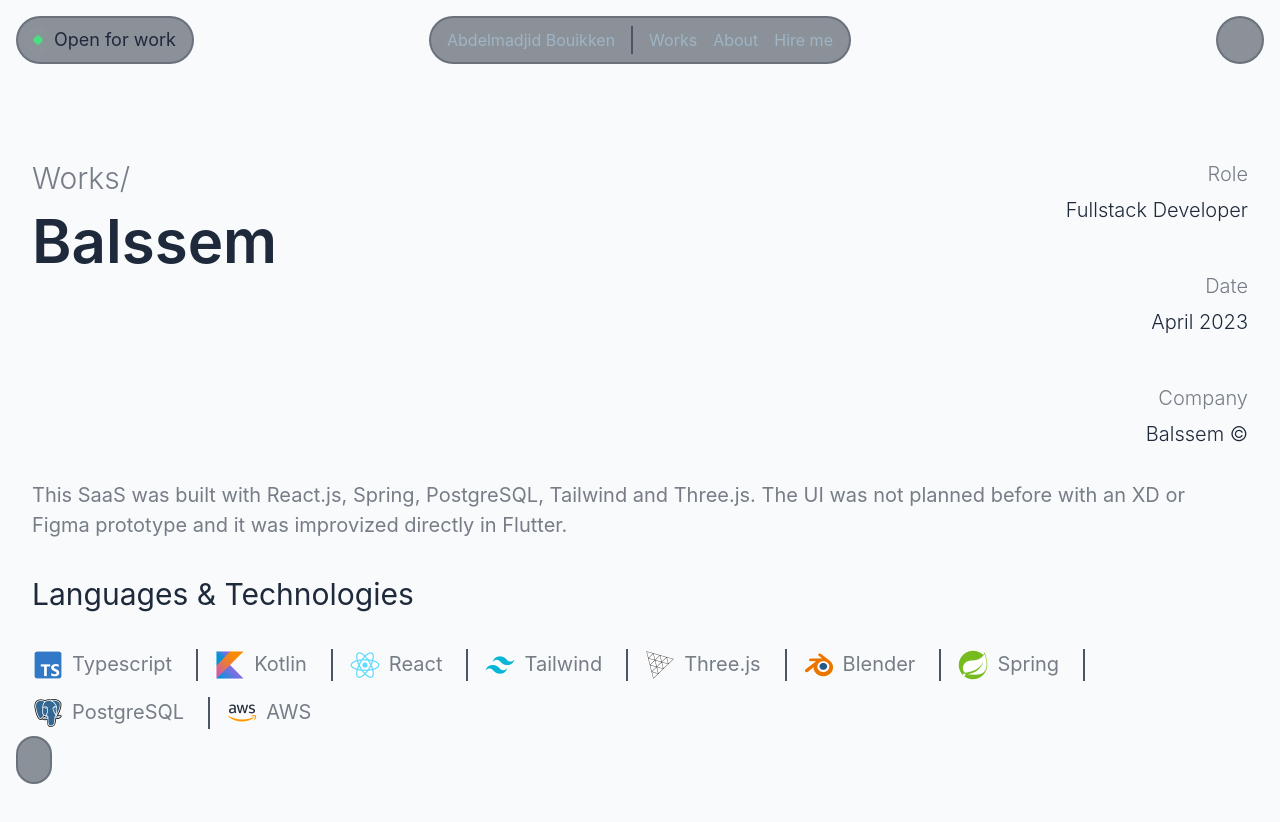
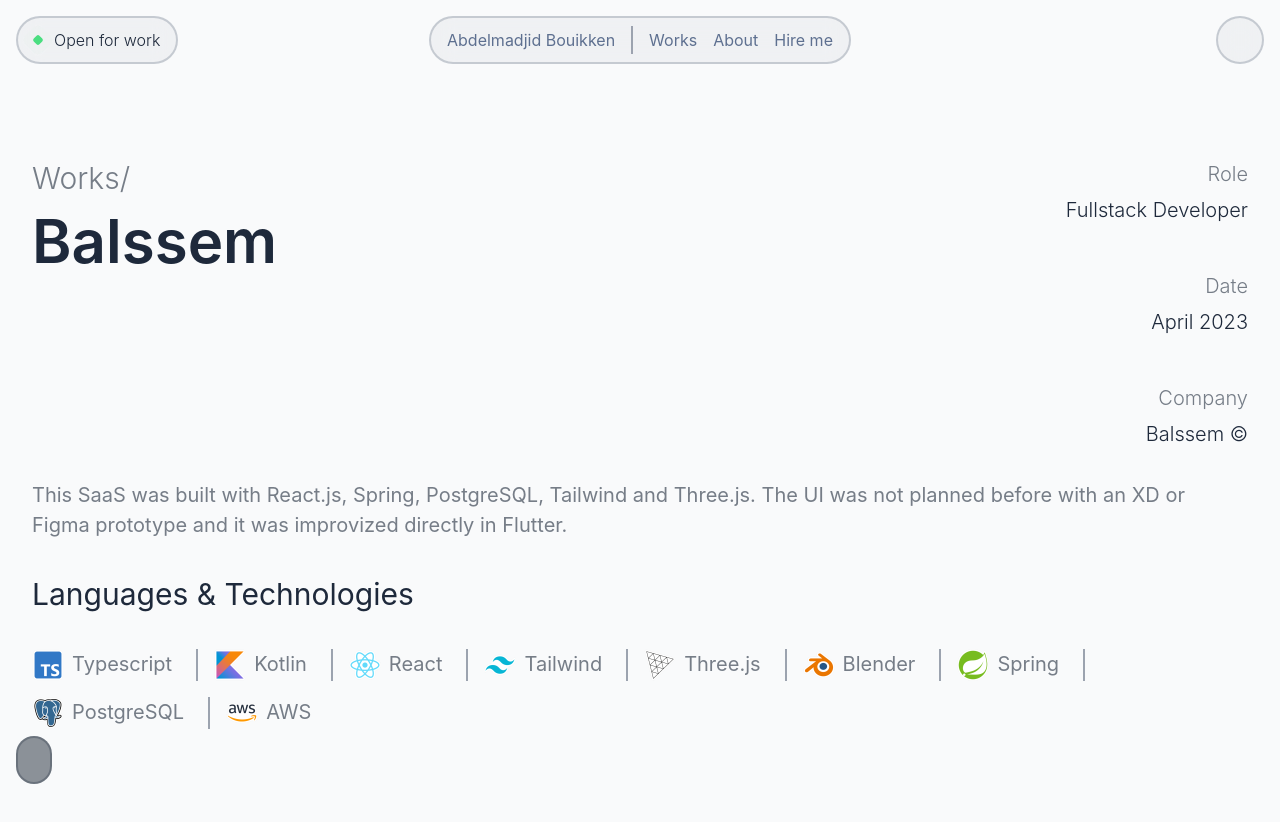
Before and after one commit to Majidbouikken/Portfolio, a React (Create React App) app: page /Balssem in a window 1280 px wide. Shown: the top 822 px of the page. Built offline with nearby package versions, Linux system fonts and the light colour scheme.

Commit message:
Improve theming

```diff
--- a/package.json
+++ b/package.json
@@ -28,6 +28,8 @@
   },
   "scripts": {
     "start": "react-scripts start",
+    "predeploy" : "npm run build",
+    "deploy" : "gh-pages -d build",
     "build": "react-scripts build",
     "test": "react-scripts test",
     "eject": "react-scripts eject"
@@ -49,5 +51,8 @@
       "last 1 firefox version",
       "last 1 safari version"
     ]
+  },
+  "devDependencies": {
+    "gh-pages": "^6.1.1"
   }
 }
--- a/src/components/Availability.tsx
+++ b/src/components/Availability.tsx
@@ -3,7 +3,7 @@
     const options: Intl.DateTimeFormatOptions = { timeZone: timezone, hour12: true, hour: '2-digit', minute: '2-digit', timeZoneName: 'short' };
     const localTime = new Intl.DateTimeFormat('en-US', options).format(new Date());
 
-    return (<div className="group fixed flex flex-row h-12 justify-stretch items-center top-4 start-4 px-4 py-2 gap-3 bg-gray-800/50 hover:bg-gray-800/80 border-gray-600/50 hover:border-gray-600 border-2 rounded-full backdrop-blur-md transition-colors duration-500 cursor-pointer">
+    return (<div className="group fixed flex flex-row h-12 justify-stretch items-center top-4 start-4 px-4 py-2 gap-3 bg-background-200/50 hover:bg-background-200/80 dark:bg-background-800/50 dark:hover:bg-background-800/80 border-background-400/50 hover:border-background-400 dark:border-background-600/50 dark:hover:border-background-600 border-2 rounded-full backdrop-blur-md transition-colors duration-500 cursor-pointer">
         {isAvailable?
             (<div className="rotate-45 flex">
                 <div className="h-2 w-2 bg-green-400 rounded-sm animate-throb" />
@@ -14,9 +14,9 @@
                 <div className="absolute m-auto h-2 w-2 bg-red-400 rounded-full" />
             </div>)
         }
-        <h5>
+        <p>
             {isAvailable? 'Open for work' : 'Non available'}
-        </h5>
+        </p>
         <caption className="absolute start-full px-4 text-nowrap transition-all -translate-x-4 group-hover:translate-x-0 opacity-0 group-hover:opacity-100 duration-500 delay-300 pointer-events-none">
             {localTime} | Paris, France
         </caption>
--- a/src/components/HeaderLink.tsx
+++ b/src/components/HeaderLink.tsx
@@ -2,7 +2,7 @@
 import { Link } from "react-router-dom";
 
 const HeaderLink: React.FC<{ to: string, target?: string, children: ReactNode }> = ({ to, target, children }) => {
-    return (<Link to={to} target={target} className="text-text-400 hover:text-text-50 transition-colors duration-500">{children}</Link>);
+    return (<Link to={to} target={target} className="text-text-500 dark:text-text-400 hover:text-primary-500 dark:hover:text-text-50 transition-colors duration-500">{children}</Link>);
 }
 
 export default HeaderLink;
--- a/src/components/Settings.tsx
+++ b/src/components/Settings.tsx
@@ -46,16 +46,16 @@
   };
 
   return (
-    <div className="group fixed h-12 w-12 top-4 end-4 px-4 py-2 gap-3 bg-gray-800/50 hover:bg-gray-800/80 border-gray-600/50 hover:border-gray-600 border-2 rounded-full backdrop-blur-md transition-colors duration-500">
+    <div className="group fixed h-12 w-12 top-4 end-4 px-4 py-2 gap-3 bg-background-200/50 hover:bg-background-200/80 dark:bg-background-800/50 dark:hover:bg-background-800/80 border-background-400/50 hover:border-background-400 dark:border-background-600/50 dark:hover:border-background-600 border-2 rounded-full backdrop-blur-md transition-colors duration-500">
       <div className="absolute w-64 top-full -right-4 p-4 transition-all opacity-0 group-hover:opacity-100 -translate-y-4 group-hover:translate-y-0 duration-300 pointer-events-none group-hover:pointer-events-auto">
-        <div className="flex flex-col py-4 bg-gray-800/80 border-gray-600 border-2 rounded-3xl backdrop-blur-md">
+        <div className="flex flex-col py-4 bg-background-200/80 border-background-400 dark:bg-background-800/80 dark:border-background-600 border-2 rounded-3xl backdrop-blur-md">
           {Object.entries(LANGUAGES).map(([key, value]) => (
             <a
               key={key}
               href="#"
               onClick={() => {console.log("Language changed!")}}
               className={`flex flex-row justify-start gap-4 px-4 py-2 text-sm ${
-                selectedLanguage === key ? 'text-primary-500 hover:bg-gray-600 hover:text-text-50' : 'hover:bg-gray-600 hover:text-text-50'
+                selectedLanguage === key ? 'text-primary-500 hover:bg-background-400 dark:hover:bg-background-600 hover:text-primary-500 dark:hover:text-text-50' : 'hover:bg-background-400 dark:hover:bg-background-600 hover:text-text-900 dark:hover:text-text-50'
               }`}
             >
               <Flag country={key} />
--- a/src/components/WorkCard.tsx
+++ b/src/components/WorkCard.tsx
@@ -22,7 +22,7 @@
 
     return (
         <Link to={`/${work.title}`} className='group flex flex-col items-start gap-1 cursor-pointer'>
-            <img key={thumbnail} src={work.thumbnail} alt={thumbnail} className='brightness-100 group-hover:brightness-50 transition-all duration-500' />
+            <img key={thumbnail} src={work.thumbnail} alt={thumbnail} className='brightness-100 group-hover:opacity-50 transition-opacity duration-500' />
             <caption className='-mt-8 text-primary-500 font-bold'>{Category[work.category]}</caption>
             <h3 className='-mt-2 font-semibold line-clamp-1 text-ellipsis'>{work.title}</h3>
             <div ref={lineRef} className='h-1 w-full rounded-full bg-background-200 dark:bg-background-800'>
--- a/src/index.css
+++ b/src/index.css
@@ -78,9 +78,15 @@
 }
 caption {
   font-size: theme('fontSize.sm');
+  color: theme('colors.text.900');
+}.dark caption {
+  color: theme('colors.text.50');
 }
 a {
+  color: theme('colors.text.900');
   /* font-family: 'Rubik'; */
+}.dark a {
+  color: theme('colors.text.50');
 }
 input {
   /* font-family: 'Rubik', sans-serif; */
@@ -113,16 +119,16 @@
 }
 
 .divider {
-  border-right: theme('width[0.5]') solid theme('colors.gray.600');
+  border-right: theme('width[0.5]') solid theme('colors.background.400');
   height: 100%;
 } .dark .divider {
-  border-right: theme('width[0.5]') solid theme('colors.gray.600');
+  border-right: theme('width[0.5]') solid theme('colors.background.600');
   height: 100%;
 }
 .divider-horizontal {
-  border-bottom: theme('height[0.5]') solid theme('colors.gray.600');
+  border-bottom: theme('height[0.5]') solid theme('colors.background.400');
   width: 100%;
 } .dark .divider-horizontal {
-  border-bottom: theme('height[0.5]') solid theme('colors.gray.600');
+  border-bottom: theme('height[0.5]') solid theme('colors.background.600');
   width: 100%;
 }
--- a/src/layout/NavBar.tsx
+++ b/src/layout/NavBar.tsx
@@ -3,7 +3,7 @@
 const NavBar: React.FC = () => {
     return (
         <div className="flex justify-center z-20">
-            <header className="fixed flex flex-row h-12 justify-stretch items-center top-4 px-4 py-2 gap-4 bg-gray-800/50 hover:bg-gray-800/80 border-gray-600/50 hover:border-gray-600 border-2 rounded-full backdrop-blur-md transition-colors duration-500">
+            <header className="fixed flex flex-row h-12 justify-stretch items-center top-4 px-4 py-2 gap-4 bg-background-200/50 hover:bg-background-200/80 dark:bg-background-800/50 dark:hover:bg-background-800/80 border-background-400/50 hover:border-background-400 dark:border-background-600/50 dark:hover:border-background-600 border-2 rounded-full backdrop-blur-md transition-colors duration-500">
                 <HeaderLink to="">Abdelmadjid Bouikken</HeaderLink>
                 <div className="divider" />
                 <HeaderLink to="works">Works</HeaderLink>
```
Also changed, not shown: 1 other file (tests, documents, lock files or other folders).
